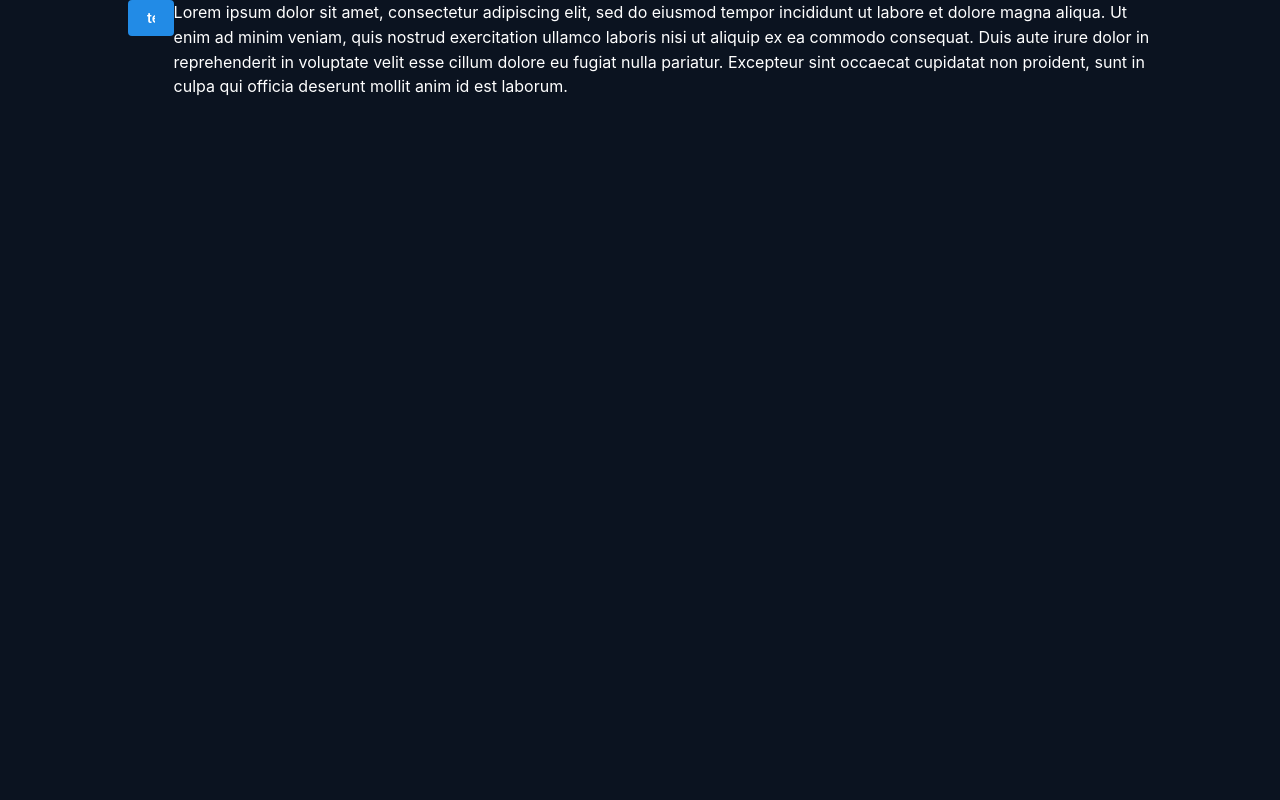
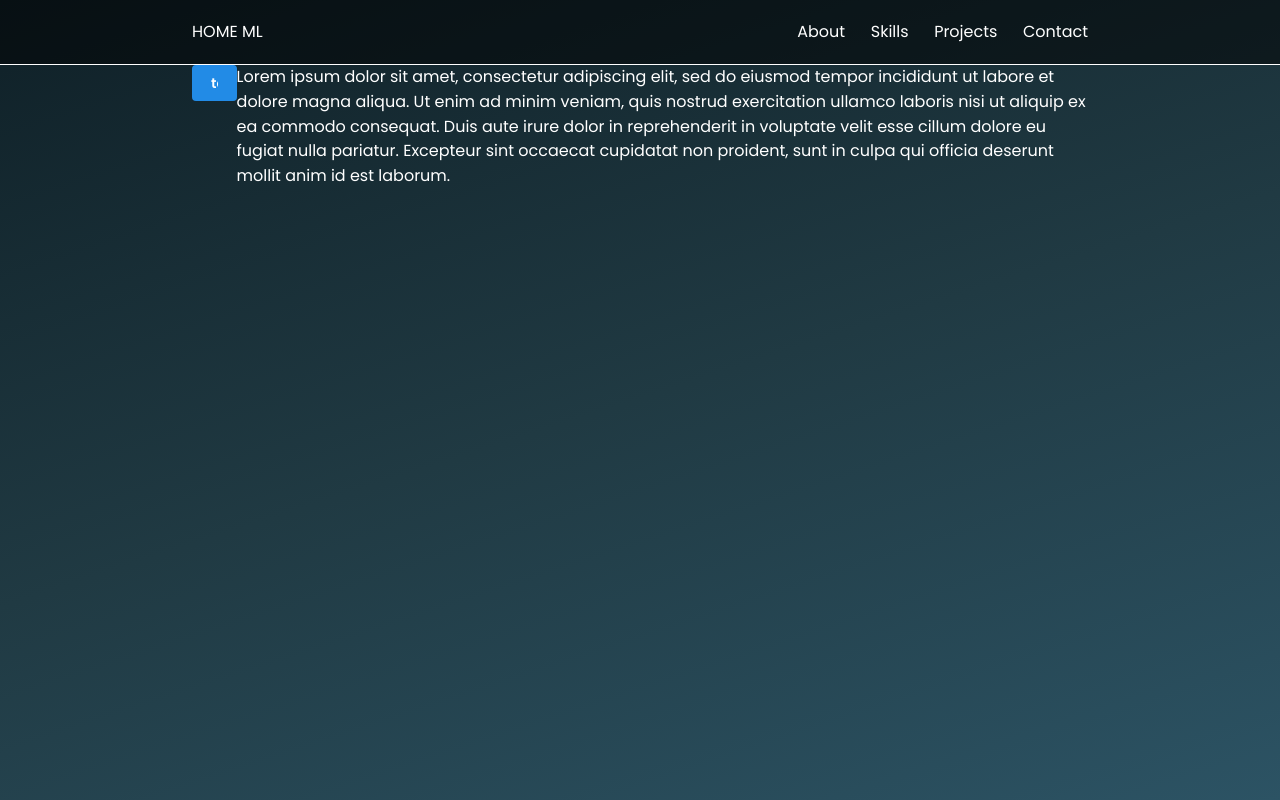
Before and after one commit to MartincsekLevente/Portfolio, a React (Vite) app: page / in a window 1280 px wide. Built offline with nearby package versions, Linux system fonts and the light colour scheme.

Commit message:
P-3: Add navbar

```diff
--- a/index.html
+++ b/index.html
@@ -1,9 +1,12 @@
 <!doctype html>
 <html lang="en">
   <head>
+    <link rel="preconnect" href="https://fonts.googleapis.com">
+    <link rel="preconnect" href="https://fonts.gstatic.com" crossorigin>
+    <link href="https://fonts.googleapis.com/css2?family=Poppins:ital,wght@0,100;0,200;0,300;0,400;0,500;0,600;0,700;0,800;0,900;1,100;1,200;1,300;1,400;1,500;1,600;1,700;1,800;1,900&display=swap" rel="stylesheet">
     <meta charset="UTF-8" />
     <meta name="viewport" content="width=device-width, initial-scale=1.0" />
-    <title>Vite + React + TS</title>
+    <title>Martincsek Levente</title>
   </head>
   <body>
     <div id="root"></div>
--- a/src/App.scss
+++ b/src/App.scss
@@ -1,3 +1,5 @@
+@use "theme/variables" as *;
+
 html, body {
     width: 100%;
     height: 100%;
@@ -5,11 +7,12 @@ html, body {
     #root {
         width: 100%;
         height: 100%;
-        background: #0b1320;
-        color: white;
+        background: linear-gradient(.45turn, #0F2027, #203A43, #2C5364);
+        color: $primary;
+        font-family: Poppins, "sans-serif";
 
         .page-container {
-            width: 80%;
+            width: $content_width;
             display: flex;
             justify-self: center;
         }
--- a/src/App.tsx
+++ b/src/App.tsx
@@ -1,12 +1,20 @@
 import './App.scss'
 import { Button } from "@mantine/core";
+import Navbar from "./components/navbar/Navbar.tsx";
 
 export default function App() {
 
     return (
-        <div className="page-container">
-            <Button>test</Button>
-            Lorem ipsum dolor sit amet, consectetur adipiscing elit, sed do eiusmod tempor incididunt ut labore et dolore magna aliqua. Ut enim ad minim veniam, quis nostrud exercitation ullamco laboris nisi ut aliquip ex ea commodo consequat. Duis aute irure dolor in reprehenderit in voluptate velit esse cillum dolore eu fugiat nulla pariatur. Excepteur sint occaecat cupidatat non proident, sunt in culpa qui officia deserunt mollit anim id est laborum.
-        </div>
+        <>
+            <Navbar></Navbar>
+            <div className="page-container">
+                <Button>test</Button>
+                Lorem ipsum dolor sit amet, consectetur adipiscing elit, sed do eiusmod tempor incididunt ut labore et
+                dolore magna aliqua. Ut enim ad minim veniam, quis nostrud exercitation ullamco laboris nisi ut aliquip
+                ex ea commodo consequat. Duis aute irure dolor in reprehenderit in voluptate velit esse cillum dolore eu
+                fugiat nulla pariatur. Excepteur sint occaecat cupidatat non proident, sunt in culpa qui officia
+                deserunt mollit anim id est laborum.
+            </div>
+        </>
     )
 }
--- a/src/components/navbar/Navbar.scss
+++ b/src/components/navbar/Navbar.scss
@@ -0,0 +1,21 @@
+@use "../../theme/variables" as *;
+
+.navbar-bg {
+    display: flex;
+    justify-content: center;
+    background-color: rgba(0, 0, 0, 0.5);
+    border-bottom: 1px solid $primary;
+
+    .navbar-container {
+        display: flex;
+        justify-content: space-between;
+        align-items: center;
+        height: 8vh;
+        width: $content_width;
+
+        .navbar-items {
+            display: flex;
+            gap: 2vw;
+        }
+    }
+}
--- a/src/components/navbar/Navbar.tsx
+++ b/src/components/navbar/Navbar.tsx
@@ -0,0 +1,18 @@
+import './Navbar.scss';
+import NavbarItem from "./navbar-item/NavbarItem.tsx";
+
+export default function Navbar() {
+    return (
+        <div className="navbar-bg">
+            <div className="navbar-container">
+                <div className="home-title">HOME ML</div>
+                <div className="navbar-items">
+                    <NavbarItem title="About"></NavbarItem>
+                    <NavbarItem title="Skills"></NavbarItem>
+                    <NavbarItem title="Projects"></NavbarItem>
+                    <NavbarItem title="Contact"></NavbarItem>
+                </div>
+            </div>
+        </div>
+    );
+}
--- /dev/null
+++ b/src/components/navbar/navbar-item/NavbarItem.scss
@@ -0,0 +1,3 @@
+.navbar-item-container {
+    display: flex;
+}
--- /dev/null
+++ b/src/components/navbar/navbar-item/NavbarItem.tsx
@@ -0,0 +1,12 @@
+import './NavbarItem.scss';
+
+
+interface NavbarItemProps {
+    title: string
+}
+
+export default function NavbarItem({title}: NavbarItemProps) {
+    return (
+        <div className="navbar-item-container">{title}</div>
+    );
+}
--- /dev/null
+++ b/src/theme/_variables.scss
@@ -0,0 +1,5 @@
+$primary: #ffffff;
+$secondary: #fcf7f0;
+$accent: #faebd7;
+
+$content_width: 70%;
```
